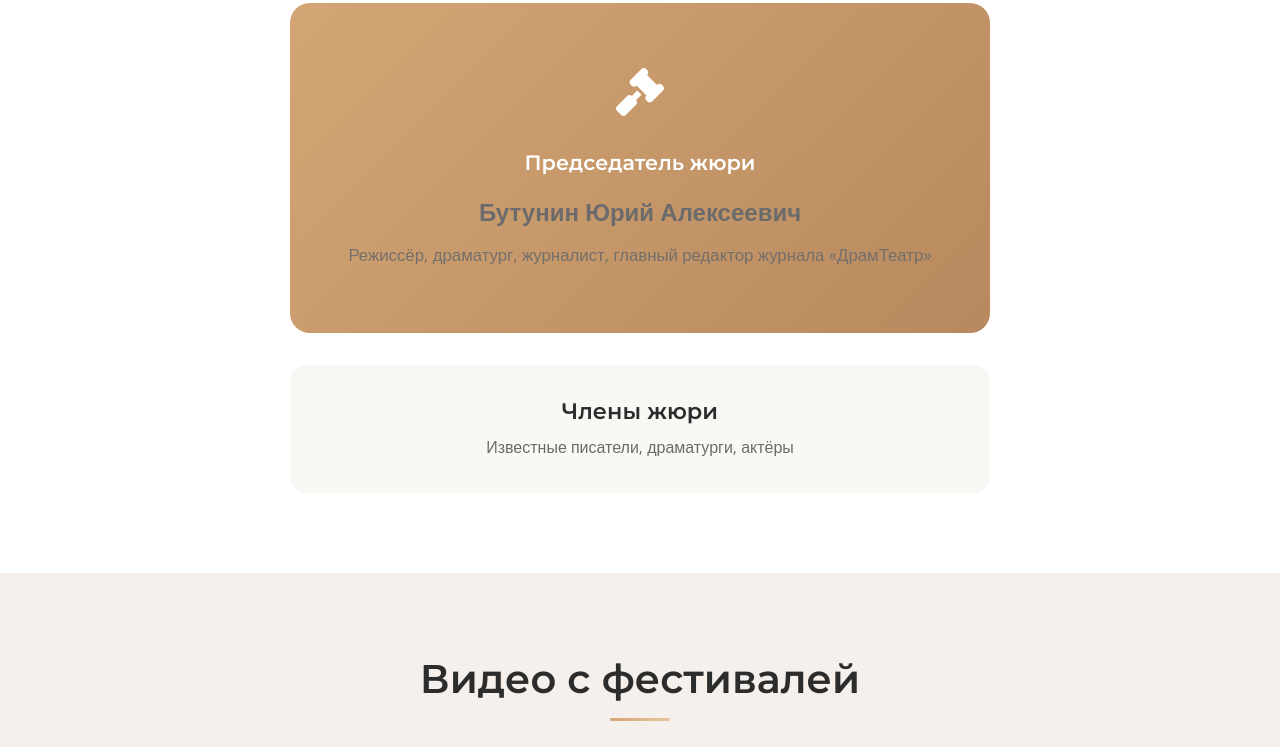
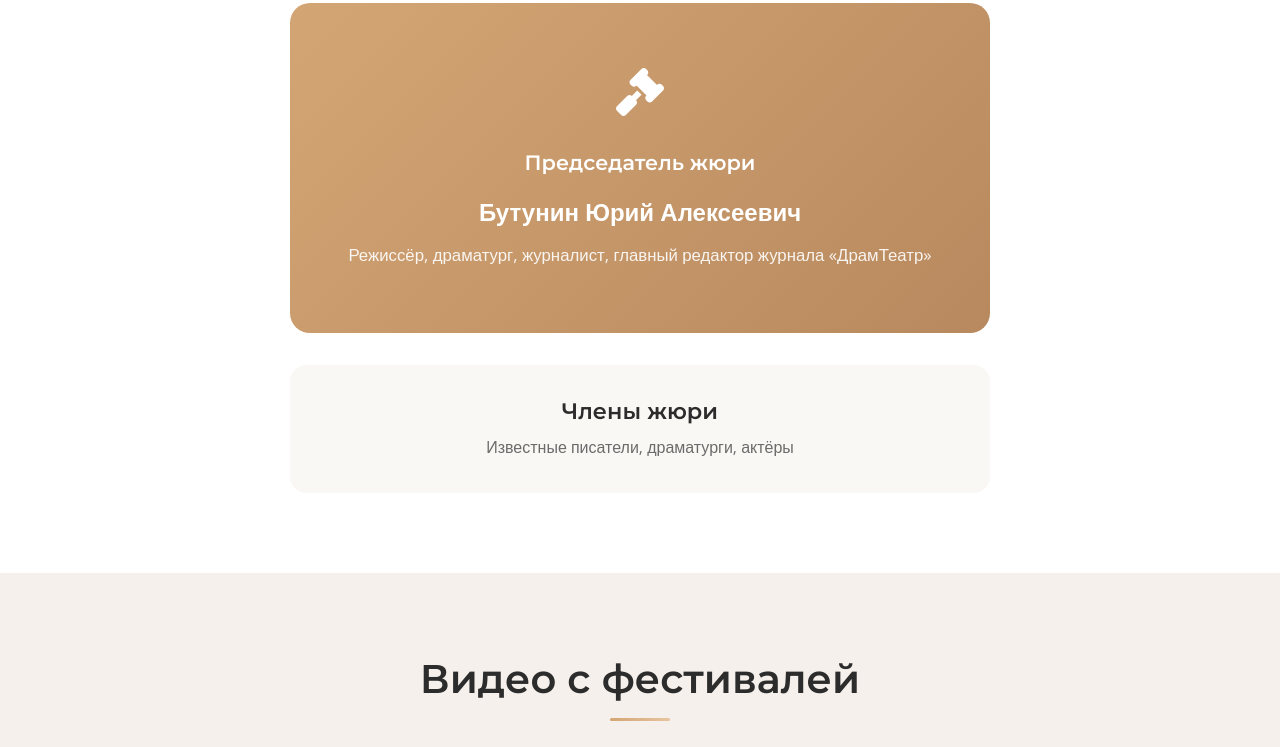
Before and after one commit to dimgo66/festival-zhivaya-kniga, a plain HTML site: page index.html in a window 1280 px wide. Shown: the part 4316-5063 px from the top of the page. Drawn offline with nearby package versions, Linux system fonts and the light colour scheme.

Commit message:
Add white text color to image and jury position styles in CSS

```diff
--- a/css/style.css
+++ b/css/style.css
@@ -592,11 +592,13 @@ img {
     font-size: 1.5rem;
     font-weight: 700;
     margin-bottom: 0.5rem;
+    color: white; /* Добавлено для обеспечения белого цвета текста */
 }
 
 .jury__position {
     opacity: 0.9;
     font-size: 1.05rem;
+    color: white; /* Добавлено для обеспечения белого цвета текста */
 }
 
 .jury__members {
```
